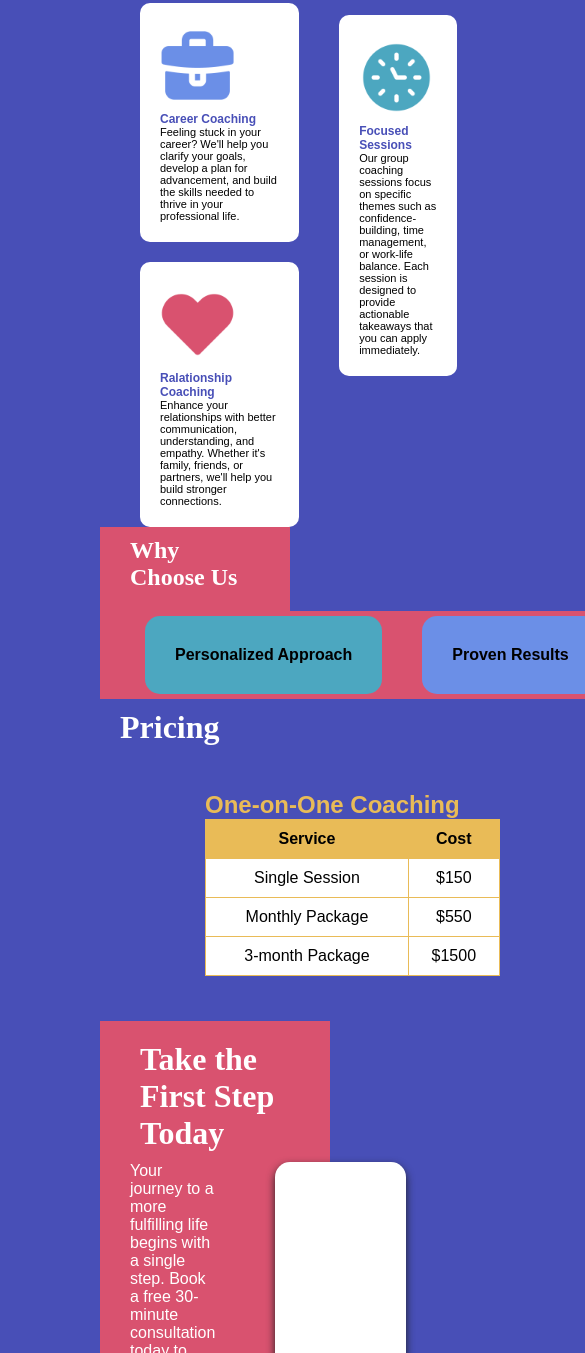
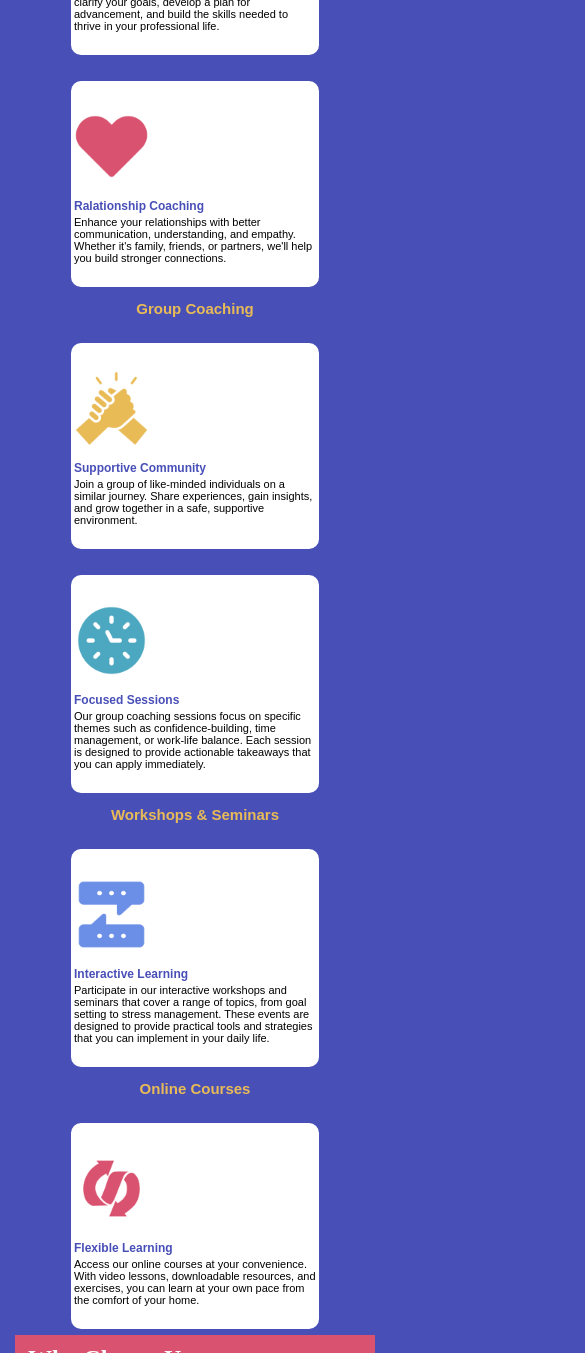
Before and after one commit to Dferna43/Pass-to-Success, a plain HTML site: page index.html in a window 390 px wide. Shown: the part 647-2000 px from the top of the page, 585 px wide, since content can reach past the window. Drawn offline with Linux system fonts and the light colour scheme; a web font is replaced by a local one.

Commit message:
final touches
fixed the collapse points and the div that werent collapsing and added @media

```diff
--- a/index.html
+++ b/index.html
@@ -21,8 +21,8 @@
     </header>
     <main>
         <article>
-            <section id="ourServices">
-                <h2>Our Services</h2>
+            <h2>Our Services</h2>
+            <section class="ourServices" id="ourServices">
                     <div class="servicesContainer">
                         <div class="column-container">
                             <h3>One-on-One Coaching</h3>
@@ -86,12 +86,9 @@
             </section>
         </aside>
         <aside>
-            <section class="pricing">
             <h2>Pricing</h2>
-            </section>
-            <section id="pricing">
+                <div id="pricecontainer">
                 <div class="pricecontainer">
-                    <div class="column-container"></div>
                     <div class="service-cost">
                         <h3>One-on-One Coaching</h3>
                         <table>
@@ -108,8 +105,8 @@
                                 </tr>
                                 <tr>
                                     <td>Monthly Package</td>
-                                    <td>$550
-                                </td>
+                                    <td>$550</td>
+                                </tr>
                                 <tr>
                                     <td>3-month Package</td>
                                     <td>$1500</td>
@@ -176,7 +173,8 @@
                             </thead>
                         </table>
                     </div>
-                    </div>
+                </div>
+                </div>
             </section>
         </aside>
         <aside>
--- a/styles.css
+++ b/styles.css
@@ -16,6 +16,26 @@ White: #ffffff*/
     padding: 0;
     background-color: #484FB7;
     box-sizing: border-box;
+}
+
+@media (min-width: 900px) and (max-width: 1199px) {
+    * {
+        margin: 0 15px;
+    }
+}
+
+@media (min-width: 600px) and (max-width: 899px) {
+    * {
+        margin: 8px;
+    }
+}
+
+@media (max-width: 599px) {
+    * {
+        margin: 3px;
+        justify-content: center;
+        padding: 0;
+    }
 }
 
 /* Reset for body to change default font to sans-serif */
@@ -94,10 +114,6 @@ header p {
     display: inline-block;
 }
 
-#chooseUs {
-    background-color: #D9526F;
-}
-
 /* CSS reset to remove any decorations from links */
 a {
     text-decoration: none;
@@ -112,6 +128,27 @@ nav ul {
 
 nav h2 {
     font-size: 1.5em;
+}
+
+@media (min-width: 600px) and (max-width: 899px) {
+    .nav-container ul {
+        font-size: small;
+    }
+}
+
+@media (max-width: 599px) {
+    .nav-container {
+        padding: 0;
+    }
+
+    .nav-container ul {
+        font-size: smaller;
+        border-radius: 15px;
+    }
+
+    h2 {
+        font-size: 1em;
+    }
 }
 
 h2 {
@@ -132,6 +169,31 @@ h4 {
 .servicesContainer {
     display: flex;
     flex-direction: row;
+    flex-wrap: wrap;
+    grid-template-columns: repeat(3, 1fr);
+}
+
+@media (min-width: 900px) and (max-width: 1199px) {
+    .servicesContainer {
+        display: grid;
+        grid-template-columns: repeat(3, 1fr);
+        justify-content: center;
+    }
+}
+
+@media (min-width: 600px) and (max-width: 899px) {
+    .servicesContainer {
+        display: grid;
+        grid-template-columns: repeat(2, 1fr);
+    }
+}
+
+@media (max-width: 599px) {
+    .servicesContainer {
+        display: grid;
+        grid-template-columns: repeat(1, 1fr);
+        padding: 0 50px;
+    }
 }
 
 .column-container {
@@ -226,20 +288,37 @@ h4 {
 }
 
 .choosecontainer {
-    display: flex;
-    flex-direction: row;
+    display: grid;
+    grid-template-columns: repeat(4, 1fr);
     background-color: #D9526F;
     padding: 5px;
-    width: max-content;
+    flex-wrap: wrap;
+}
+
+@media (min-width: 600px) and (max-width: 899px) {
+    .choosecontainer {
+        display: grid;
+        grid-template-columns: repeat(4, 1fr);
+    }
+}
+
+@media (max-width: 599px) {
+    .choosecontainer {
+        display: grid;
+        grid-template-columns: repeat(2, 1fr);
+        padding: 0;
+    }
 }
 
 .chooseusReasons {
-    display: flex;
-    flex-direction: column;
-    flex: 1;
     margin: 0;
     background-color: #D9526F;
     padding: 0;
+    flex-wrap: wrap;
+}
+
+#chooseUs {
+    background-color: #D9526F;
 }
 
 #chooseUs h2 {
@@ -251,21 +330,21 @@ h4 {
 }
 
 .reason {
-    flex: 1;
     padding: 20px;
-    flex-direction: column;
     background-color: #D9526F;
     outline: none;
     border: none;
     box-shadow: none;
-    white-space: nowrap;
+    flex-wrap: nowrap;
 }
+
 
 #personalized {
     background-color: #4CA7C0;
     border-radius: 15px;
     font-weight: bold;
     padding: 30px;
+    flex-wrap: wrap;
 }
 
 #proven {
@@ -273,6 +352,7 @@ h4 {
     border-radius: 15px;
     font-weight: bold;
     padding: 30px;
+    flex-wrap: wrap;
 }
 
 #supportive {
@@ -289,32 +369,44 @@ h4 {
     padding: 12px;
 }
 
-#pricing {
-    padding: 20px;
-    display: flex;
-    justify-content: flex-start;
-    width: 100%;
-    box-sizing: border-box;
+.pricecontainer {
+    display: grid;
+    grid-template-columns: 2fr 2fr;
 }
 
-.pricing h2 {
-    padding: 10px 0 0 0;
+
+h3 {
+    margin-top: 0;
 }
 
-.pricecontainer {
-    display: flex;
-    flex-direction: row;
-    gap: 20px;
-    max-width: 900px;
-    width: 100%;
-    margin: 0 auto;
-    padding: 10px;
+
+@media (min-width: 900px) and (max-width: 1199px) {
+    .pricecontainer {
+        display: grid;
+        grid-template-columns: 2fr 2fr;
+    }
 }
 
-.service-cost {
-   padding: 15px;
-   flex: 1;
-   box-sizing: border-box;
+@media (min-width: 600px) and (max-width: 899px) {
+    .pricecontainer {
+        display: grid;
+        grid-template-columns: repeat(2, 1fr)
+    }
+    .service-cost {
+        padding: 10px;
+    }
+}
+
+@media (max-width: 599px) {
+    .pricecontainer {
+        display: grid;
+        grid-template-columns: 1fr;
+        justify-content: center;
+        padding: 0 50px;
+    }
+    .service-cost {
+        padding: 0;
+    }
 }
 
 table {
@@ -338,8 +430,6 @@ td {
 
 #firststep {
     padding: 10px;
-    width: 100%;
-    max-width: 1000PX;
     box-sizing: border-box;
     background-color: #D9526F;
 }
@@ -357,10 +447,17 @@ td {
     margin: 0 auto;
 }
 
+@media (max-width: 599px) {
+    .firststepcontainer {
+        display: grid;
+        grid-template-columns: repeat(1, 1fr);
+    }
+}
 
 #firststep div {
     background-color: #D9526F;
     color: #ffffff;
+    flex-wrap: wrap;
 }
 
 
@@ -392,6 +489,7 @@ button {
     padding: 30px;
     border-radius: 0 0 15px 15px;
     gap: 50px;
+    flex-wrap: wrap;
 }
 
 .copyright {
@@ -400,4 +498,6 @@ button {
 
 .terms {
     background-color: #6B8FE7;
+    color: #ffffff;
+    text-decoration: underline;
 }
```
